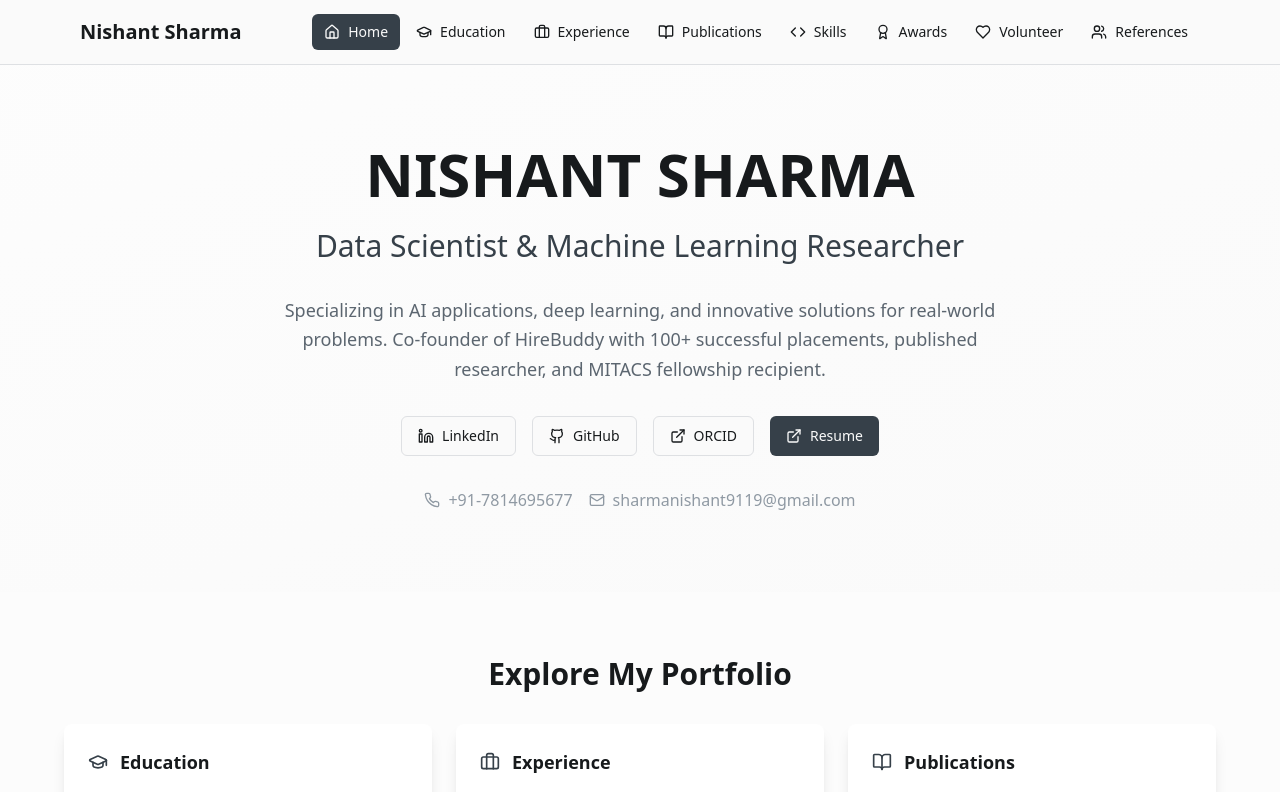
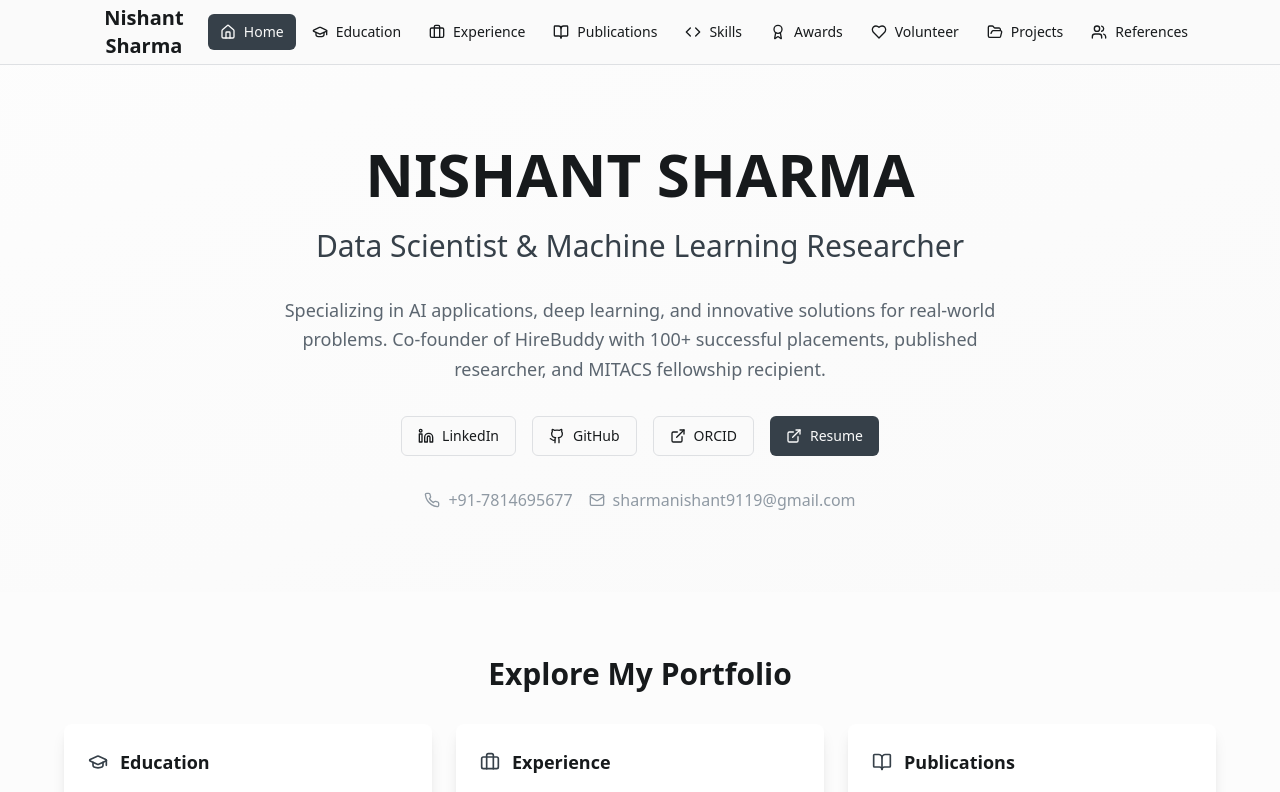
Before and after one commit to Nishant9119/portfolio, a React (Vite) app: page / in a window 1280 px wide. Shown: the top 792 px of the page. Built offline with nearby package versions, Linux system fonts and the light colour scheme.

Commit message:
folder-open

```diff
--- a/src/components/Navigation.tsx
+++ b/src/components/Navigation.tsx
@@ -1,6 +1,6 @@
 import { useState } from "react";
 import { Button } from "@/components/ui/button";
-import { Menu, X, Home, GraduationCap, Briefcase, BookOpen, Code, Award, Heart, Users } from "lucide-react";
+import { Menu, X, Home, GraduationCap, Briefcase, BookOpen, Code, Award, Heart, Users,FolderOpen } from "lucide-react";
 
 interface NavigationProps {
   currentSection: string;
@@ -18,6 +18,7 @@ const Navigation = ({ currentSection, onSectionChange }: NavigationProps) => {
     { id: "skills", label: "Skills", icon: <Code className="w-4 h-4" /> },
     { id: "awards", label: "Awards", icon: <Award className="w-4 h-4" /> },
     { id: "volunteer", label: "Volunteer", icon: <Heart className="w-4 h-4" /> },
+    { id: "projects", label: "Projects", icon: <FolderOpen className="w-4 h-4" /> },
     { id: "references", label: "References", icon: <Users className="w-4 h-4" /> },
   ];
 
--- a/src/pages/Index.tsx
+++ b/src/pages/Index.tsx
@@ -56,7 +56,7 @@ const Index = () => {
           </div>
         );
       case "projects":
-        return(
+        return (
           <div className="pt-16">
             <Projects />
           </div>
```
